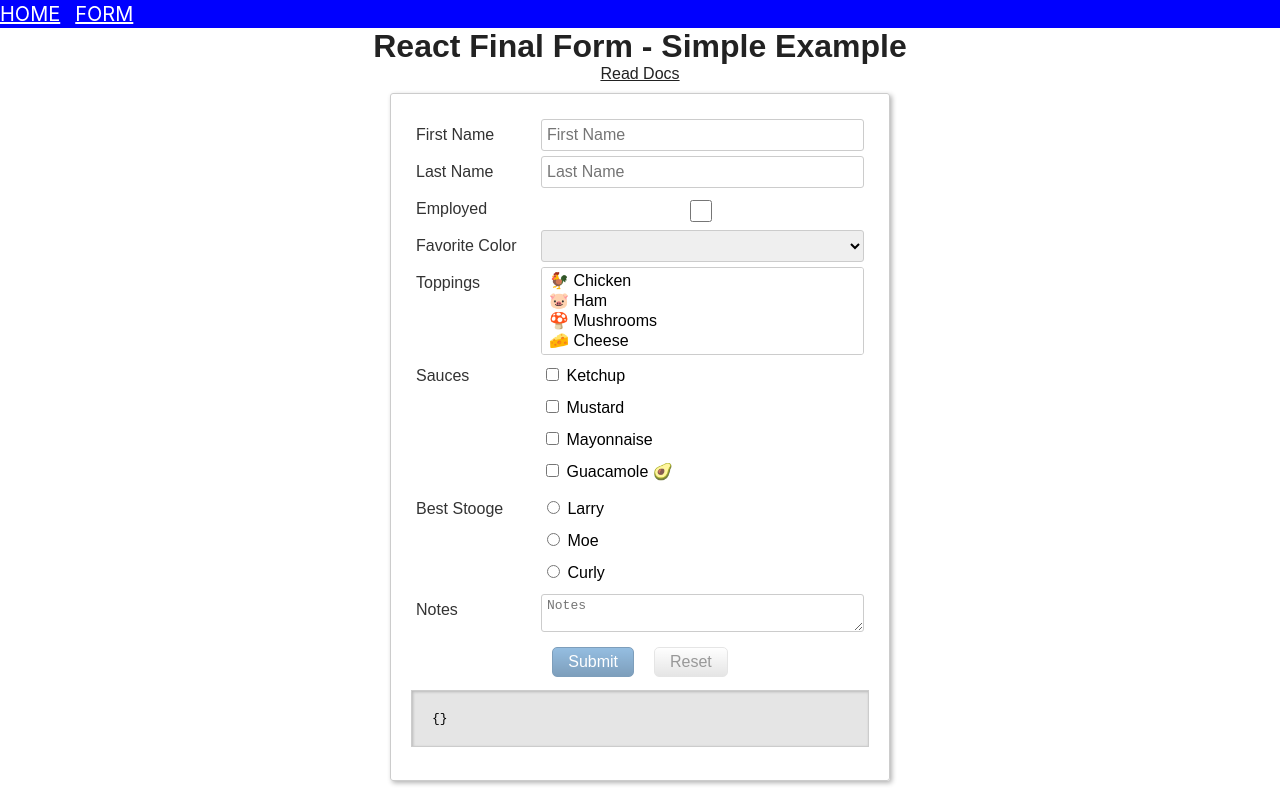
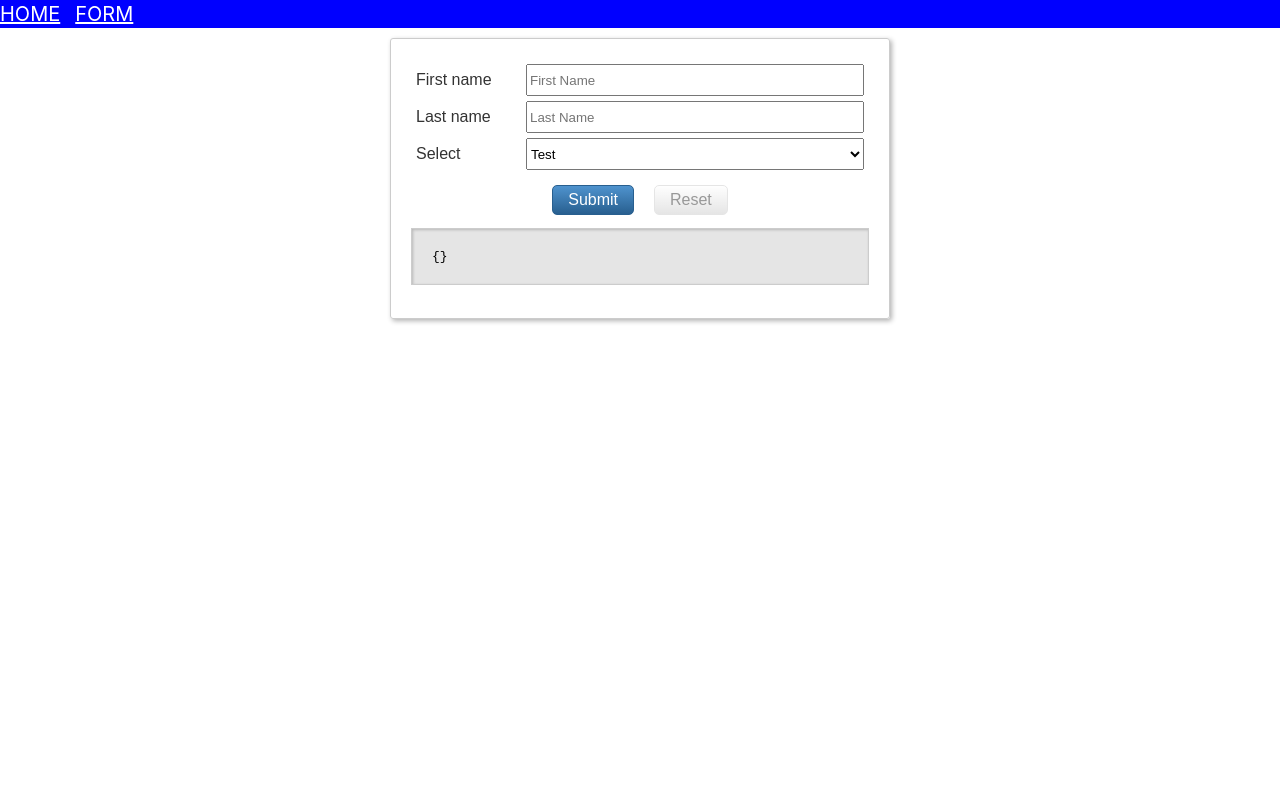
Before and after one commit to seregamaksim/react-learn, a React (Create React App) app: page /form in a window 1280 px wide. Built offline with nearby package versions, Linux system fonts and the light colour scheme.

Commit message:
continue learn final-form

```diff
--- a/src/components/FormPage.js
+++ b/src/components/FormPage.js
@@ -1,6 +1,4 @@
-/* eslint-disable jsx-a11y/accessible-emoji */
 import React from 'react';
-import { render } from 'react-dom';
 import { Form, Field } from 'react-final-form';
 import styled, { css } from 'styled-components';
 
@@ -69,10 +67,22 @@ const Styles = styled.div`
       line-height: 2em;
       margin: 5px;
       & > label {
+        display: flex;
+        justify-content: space-between;
         color: #333;
-        width: 110px;
+        width: 100%;
+
         font-size: 1em;
         line-height: 32px;
+        span {
+          display: block;
+          min-width: 90px;
+          margin-right: 20px;
+        }
+        input,
+        select {
+          flex-grow: 1;
+        }
       }
       & > input,
       & > select,
@@ -120,157 +130,60 @@ const Styles = styled.div`
     }
   }
 `;
-const StyledInput = styled(Field)`
-  border-color: green;
-  padding: 10px;
-  color: blue;
-`;
+
 const sleep = (ms) => new Promise((resolve) => setTimeout(resolve, ms));
 
 const onSubmit = async (values) => {
   await sleep(300);
-  window.alert(JSON.stringify(values, 0, 2));
+  console.log('values', JSON.stringify(values));
+  console.log('values parse', JSON.parse(JSON.stringify(values)));
+  // window.alert(JSON.stringify(values, 0, 2));
 };
 
+const validateInput = (values) =>
+  values ? undefined : console.log('error', values);
 export default function FormPage() {
   return (
     <Styles>
-      <h1>React Final Form - Simple Example</h1>
-      <a
-        href="https://final-form.org/react"
-        target="_blank"
-        rel="noopener noreferrer"
-      >
-        Read Docs
-      </a>
       <Form
         onSubmit={onSubmit}
-        initialValues=""
         render={({ handleSubmit, form, submitting, pristine, values }) => (
           <form onSubmit={handleSubmit}>
-            {console.log(form)}
             <div>
-              <label>First Name</label>
+              <label>
+                <span>First name</span>
                 <Field
                   name="firstName"
                   component="input"
                   type="text"
                   placeholder="First Name"
-                className="test"
+                  validate={validateInput}
                 />
+              </label>
             </div>
             <div>
-              <label>Last Name</label>
+              <label>
+                <span>Last name</span>
                 <Field
                   name="lastName"
                   component="input"
                   type="text"
                   placeholder="Last Name"
                 />
+              </label>
             </div>
             <div>
-              <label>Employed</label>
-              <Field name="employed" component="input" type="checkbox" />
-            </div>
-            <div>
-              <label>Favorite Color</label>
-              <Field name="favoriteColor" component="select">
-                <option />
-                <option value="#ff0000">❤️ Red</option>
-                <option value="#00ff00">💚 Green</option>
-                <option value="#0000ff">💙 Blue</option>
+              <label>
+                <span>Select</span>
+                <Field name="select" component="select">
+                  <option value="test">Test</option>
+                  <option value="test2">Test2</option>
+                  <option value="test3">Test3</option>
                 </Field>
-            </div>
-            <div>
-              <label>Toppings</label>
-              <Field name="toppings" component="select" multiple>
-                <option value="chicken">🐓 Chicken</option>
-                <option value="ham">🐷 Ham</option>
-                <option value="mushrooms">🍄 Mushrooms</option>
-                <option value="cheese">🧀 Cheese</option>
-                <option value="tuna">🐟 Tuna</option>
-                <option value="pineapple">🍍 Pineapple</option>
-              </Field>
-            </div>
-            <div>
-              <label>Sauces</label>
-              <div>
-                <label>
-                  <Field
-                    name="sauces"
-                    component="input"
-                    type="checkbox"
-                    value="ketchup"
-                  />{' '}
-                  Ketchup
-                </label>
-                <label>
-                  <Field
-                    name="sauces"
-                    component="input"
-                    type="checkbox"
-                    value="mustard"
-                  />{' '}
-                  Mustard
-                </label>
-                <label>
-                  <Field
-                    name="sauces"
-                    component="input"
-                    type="checkbox"
-                    value="mayonnaise"
-                  />{' '}
-                  Mayonnaise
-                </label>
-                <label>
-                  <Field
-                    name="sauces"
-                    component="input"
-                    type="checkbox"
-                    value="guacamole"
-                  />{' '}
-                  Guacamole 🥑
               </label>
             </div>
-            </div>
-            <div>
-              <label>Best Stooge</label>
-              <div>
-                <label>
-                  <Field
-                    name="stooge"
-                    component="input"
-                    type="radio"
-                    value="larry"
-                  />{' '}
-                  Larry
-                </label>
-                <label>
-                  <Field
-                    name="stooge"
-                    component="input"
-                    type="radio"
-                    value="moe"
-                  />{' '}
-                  Moe
-                </label>
-                <label>
-                  <Field
-                    name="stooge"
-                    component="input"
-                    type="radio"
-                    value="curly"
-                  />{' '}
-                  Curly
-                </label>
-              </div>
-            </div>
-            <div>
-              <label>Notes</label>
-              <Field name="notes" component="textarea" placeholder="Notes" />
-            </div>
             <div className="buttons">
-              <button type="submit" disabled={submitting || pristine}>
+              <button type="submit" disabled={submitting}>
                 Submit
               </button>
               <button
```
Lines whose indentation alone changed are shown as unchanged.
